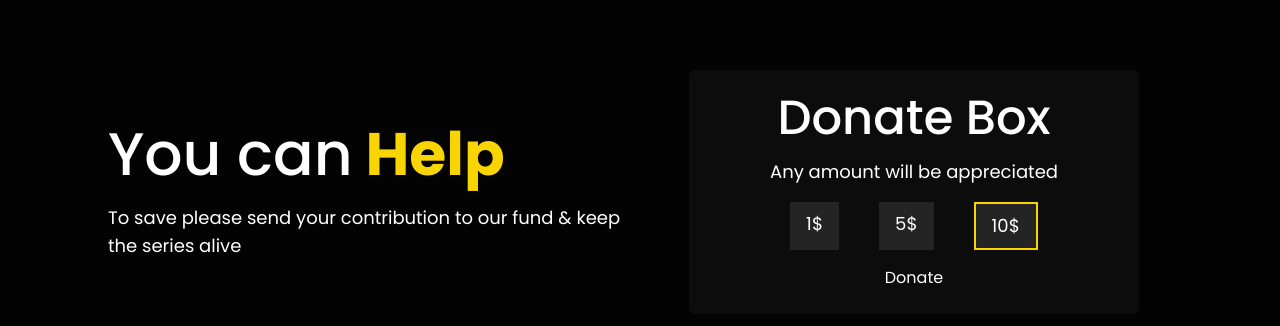
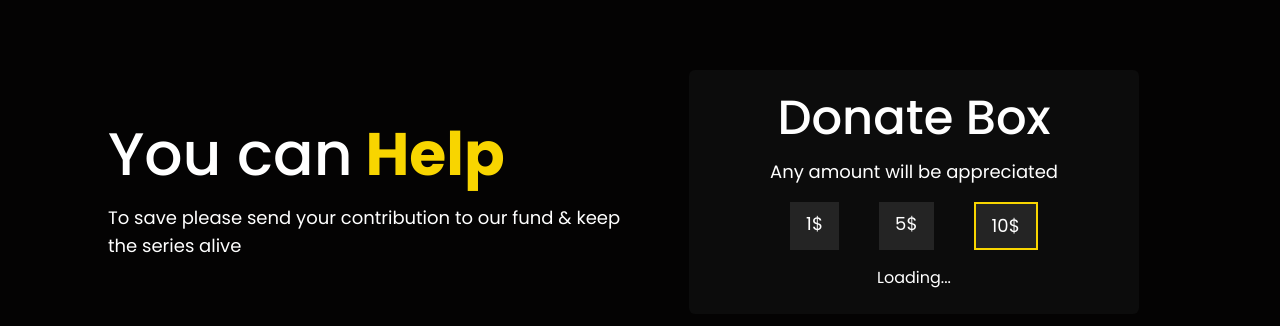
Before and after one commit to Dey-Sumit/BC-Save-Walter, a Next.js app: page /donate in a window 1280 px wide. Shown: the part 248-574 px from the top of the page. Built offline with nearby package versions, Linux system fonts and the light colour scheme.

Commit message:
added paypal integration

```diff
--- a/package.json
+++ b/package.json
@@ -9,9 +9,10 @@
   },
   "dependencies": {
     "mongoose": "^5.12.3",
-    "next": "10.1.3",
+    "next": "^10.1.3",
     "react": "17.0.2",
-    "react-dom": "17.0.2"
+    "react-dom": "17.0.2",
+    "react-paypal-button-v2": "^2.6.3"
   },
   "devDependencies": {
     "@tailwindcss/jit": "^0.1.18",
--- a/src/pages/donate.tsx
+++ b/src/pages/donate.tsx
@@ -1,4 +1,5 @@
-import { FunctionComponent, useState } from "react";
+import { FunctionComponent, useEffect, useState } from "react";
+import { PayPalButton } from "react-paypal-button-v2";
 export const DonationAmount: FunctionComponent<{
   amount: Number;
   value: Number;
@@ -18,6 +19,21 @@ export const DonationAmount: FunctionComponent<{
 
 const donate = () => {
   const [amount, setAmount] = useState(10);
+  const [scriptLoaded, setScriptLoaded] = useState(false);
+
+  useEffect(() => {
+    const addPaypalScript = () => {
+      const script = document.createElement("script");
+      script.type = "text/javascript";
+      script.src = `https://www.paypal.com/sdk/js?client-id=AUYYe_jA-9FTUNZF-UFRISfMvUAnKTzxAb1pELVDW36PaFFvg_a3YXGJfgrc32USF79FL3C59jTluzvc`;
+      script.async = true;
+
+      script.onload = () => setScriptLoaded(true);
+
+      document.body.appendChild(script);
+    };
+    addPaypalScript();
+  }, []);
 
   return (
     <div className="grid h-full gap-2 p-6 lg:px-24 md:grid-cols-2">
@@ -40,8 +56,17 @@ const donate = () => {
             <DonationAmount value={5} setAmount={setAmount} amount={amount} />
             <DonationAmount value={10} setAmount={setAmount} amount={amount} />
           </div>
-
-          <button>Donate</button>
+          {scriptLoaded ? (
+            <PayPalButton
+              amount={amount}
+              onSuccess={(details, data) => {
+                //save the transaction
+                console.log(details);
+              }}
+            />
+          ) : (
+            <span>Loading...</span>
+          )}{" "}
         </div>
       </div>
     </div>
```
Also changed, not shown: 1 other file (tests, documents, lock files or other folders).
